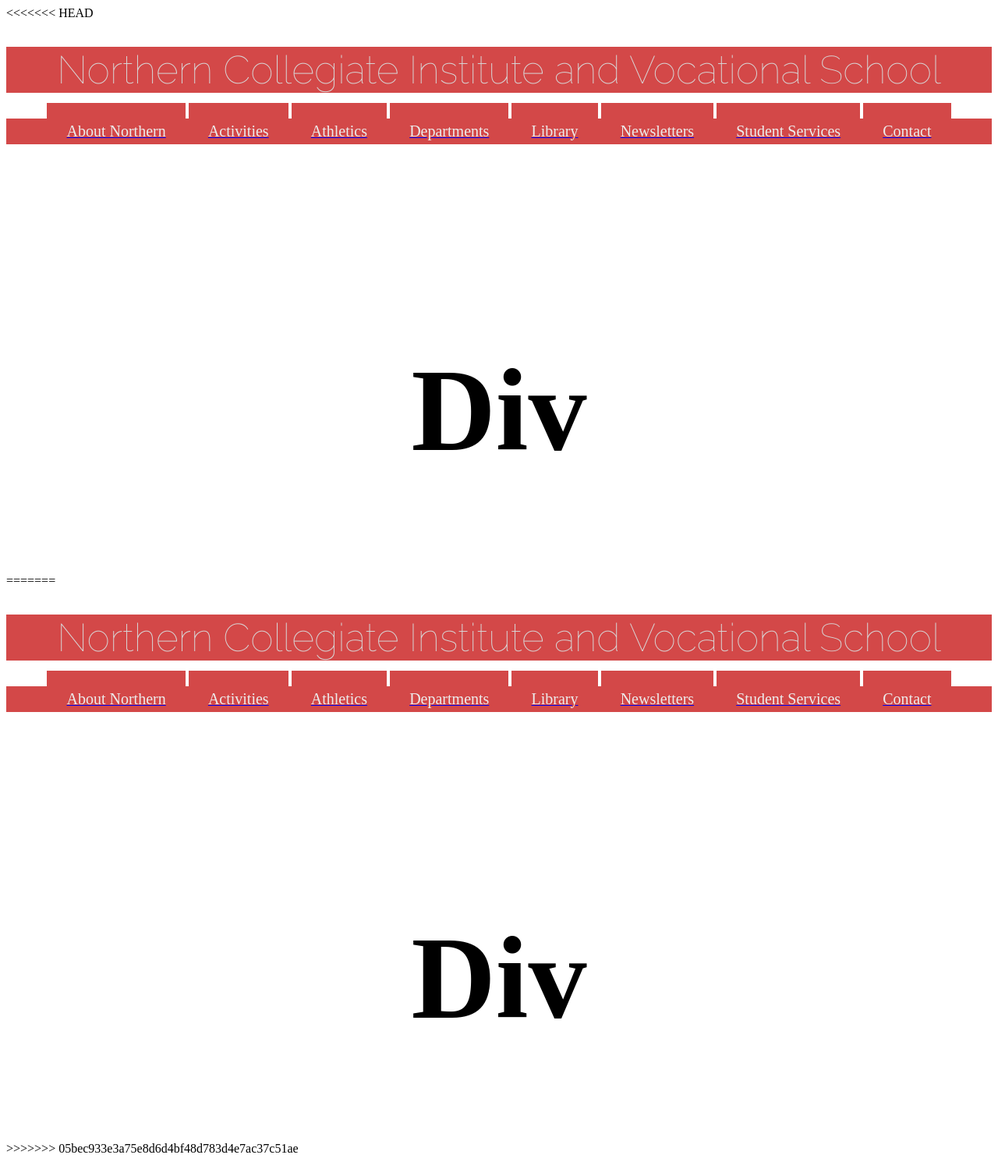
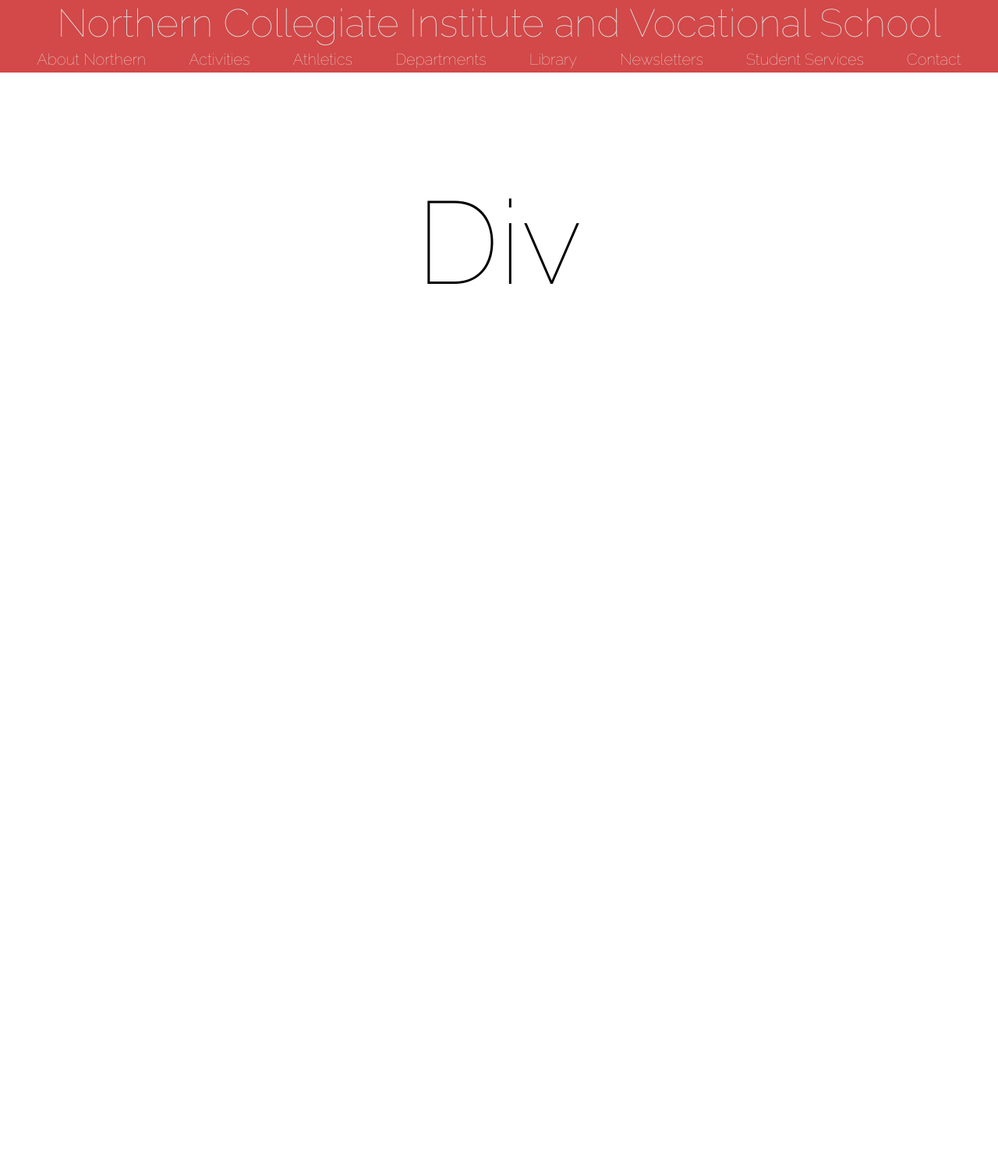
Before and after one commit to coolomancp/coolomancp.github.io, a Jekyll site: the page index.html, which Jekyll copies as it is, in a window 1280 px wide. Shown: the whole page at 78% size. Built offline with Jekyll 4.4.1, drawn with Linux system fonts in a browser that asks for light colours; after the commit the page ends 900 px from its top, so only the background shows below that.

Commit message:
Merge and CSS Fix

```diff
--- a/css/test.css
+++ b/css/test.css
@@ -1,54 +1,3 @@
-<<<<<<< HEAD
-@charset "utf-8";
-/* CSS Document */
-* {
-	padding: 0px;
-	margin: 0px;
-	font-family: 'Raleway', sans-serif;
-	font-weight: 100;
-	text-decoration: none;
-}
-h1 {
-	font-family: 'Raleway', sans-serif;
-	font-size: 50px;
-	font-weight: lighter;
-	position: relative;
-	text-align: center;
-	background-color: #d34848;
-	color: #D8D8D8;
-}
-
-#space {
-	visibility: hidden;
-}
-
-div.menu {
-	background-color: #d34848;
-	text-align: center;
-	padding: 5px;
-}
-
-uo li {
-	list-style-type: none;
-	background-color: #d34848;
-	font-size: 20px;
-	display: inline;
-	padding: 2%;
-	color: #ECECEC;
-	padding-bottom: 5px;
-	transition: all 0.3s ease 0s;
-	opacity: 1;
-}
-uo li:hover {
-	background-color: #CF3838;
-}
-
-#main {
-	font-size: 100px;
-	text-align: center;
-	padding-top: 130px;
-}
-=======
 @charset "utf-8";
 /* CSS Document */
 * {
--- a/index.html
+++ b/index.html
@@ -1,4 +1,3 @@
-<<<<<<< HEAD
 <!doctype html>
 <html>
 <head>
@@ -38,44 +37,3 @@
 </div>
 </body>
 </html>
-=======
-<!doctype html>
-<html>
-<head>
-<meta charset="utf-8">
-<title>Test Site</title>
-<link href="css/test.css" rel="stylesheet" type="text/css">
-<link href="https://fonts.googleapis.com/css?family=Raleway:100" rel="stylesheet">
-</head>
-
-<body>
-<div class="header">
-	<h1>
-		Northern Collegiate Institute and Vocational School
-	</h1>
-</div>
-<!--
-<div id="space">
-	.
-</div>
--->
-<div class="menu">
-	<uo>
-		<a href="linktest.html"><li>About Northern</li></a>
-		<a href="linktest.html"><li>Activities</li></a>
-		<a href="linktest.html"><li>Athletics</li></a>
-		<a href="linktest.html"><li>Departments</li></a>
-		<a href="linktest.html"><li>Library</li></a>
-		<a href="linktest.html"><li>Newsletters</li></a>
-		<a href="linktest.html"><li>Student Services</li></a>
-		<a href="linktest.html"><li>Contact</li></a>
-	</uo>
-</div>
-<div id="main">
-	<h2>
-		Div
-	</h2>
-</div>
-</body>
-</html>
->>>>>>> 05bec933e3a75e8d6d4bf48d783d4e7ac37c51ae
```
Also changed, not shown: linktest.html (+0 -15 lines).
